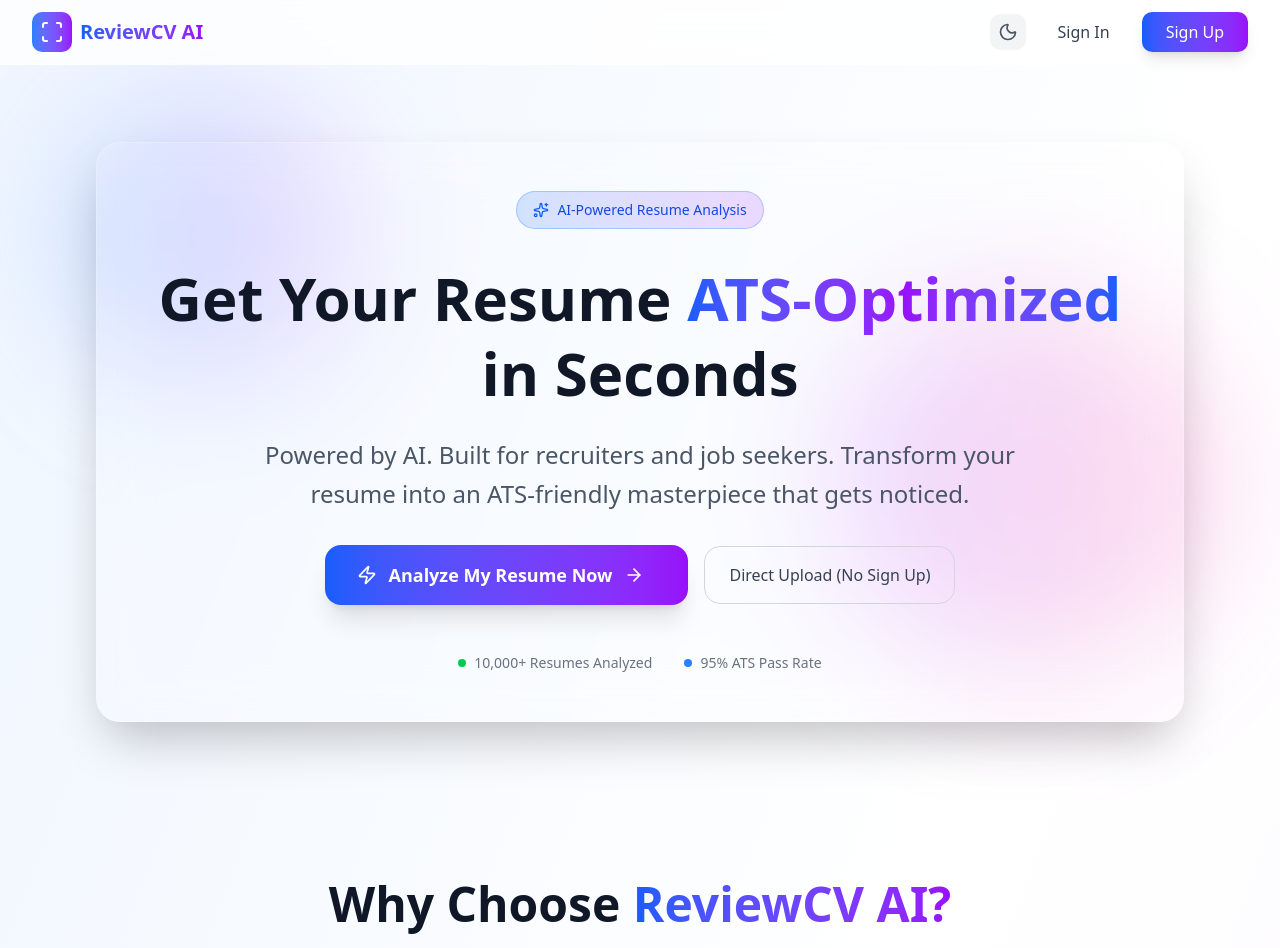
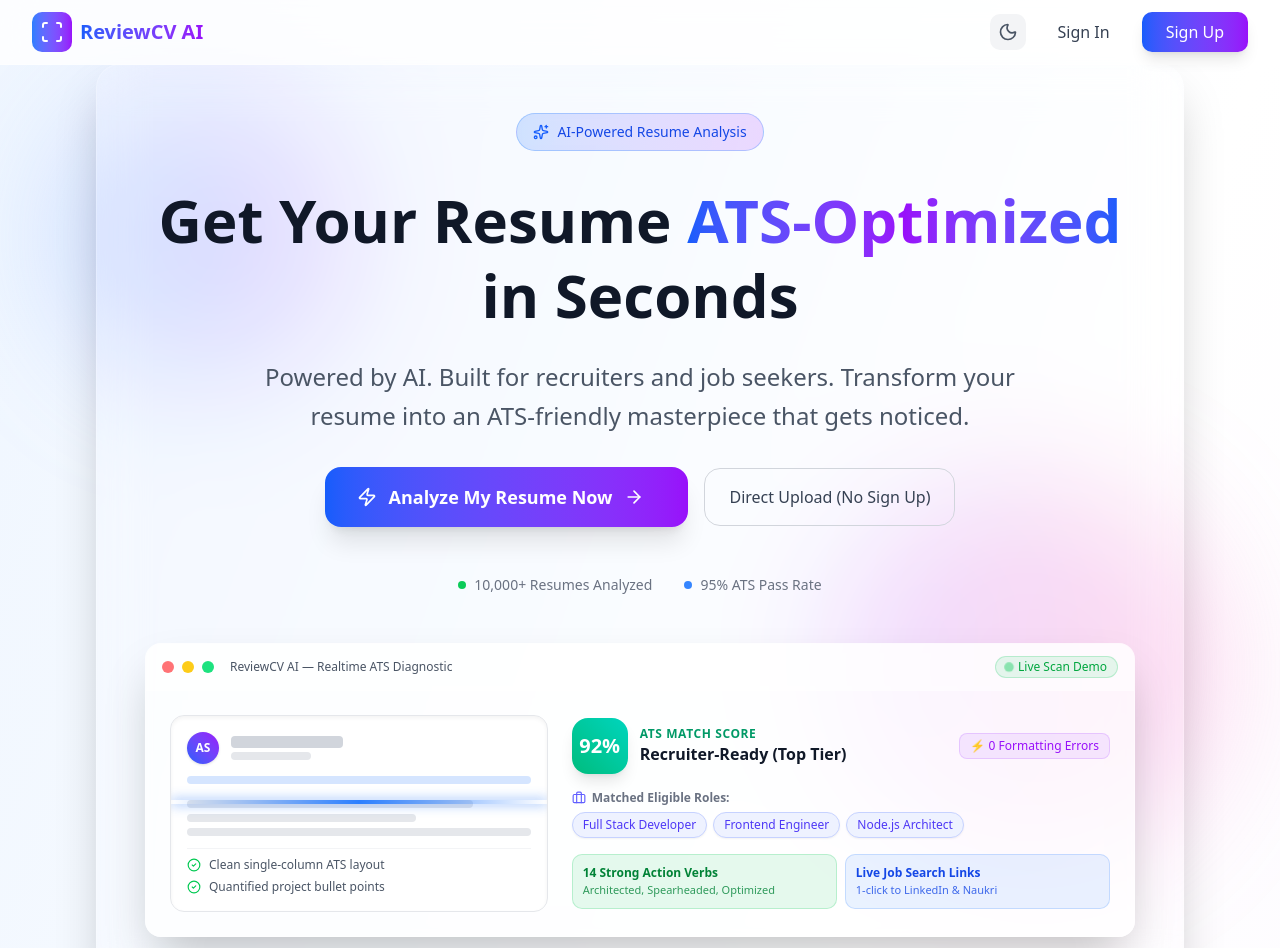
Before and after one commit to AasathaSingh02/ReviewCV-AI, a React (Vite) app in the folder client/: page / in a window 1280 px wide. Shown: the top 948 px of the page. Built offline with nearby package versions, Linux system fonts and the light colour scheme; no server answers.

Commit message:
feat: add animated live ATS scan mockup in hero & comprehensive README documentation

```diff
--- a/client/src/components/landing/Hero.tsx
+++ b/client/src/components/landing/Hero.tsx
@@ -1,6 +1,6 @@
 import React from "react";
 import { motion } from "framer-motion";
-import { ArrowRight, Sparkles, Zap } from "lucide-react";
+import { ArrowRight, Sparkles, Zap, CheckCircle2, Briefcase } from "lucide-react";
 import { useNavigate } from "react-router-dom"; // ✅ Import navigation hook
 
 type HeroProps = {
@@ -124,6 +124,126 @@ export const Hero: React.FC<HeroProps> = () => {
               <span>95% ATS Pass Rate</span>
             </div>
           </motion.div>
+
+          {/* 🖥️ Live Product Demo Preview Mockup */}
+          <motion.div
+            initial={{ opacity: 0, y: 40 }}
+            animate={{ opacity: 1, y: 0 }}
+            transition={{ duration: 0.9, delay: 1.3 }}
+            className="mt-12 text-left rounded-2xl border border-white/30 dark:border-gray-700/40 bg-white/70 dark:bg-gray-950/70 backdrop-blur-2xl shadow-2xl overflow-hidden"
+          >
+            {/* Window Title Bar */}
+            <div className="flex items-center justify-between px-4 py-3 border-b border-white/20 dark:border-gray-800 bg-white/50 dark:bg-gray-900/50">
+              <div className="flex items-center space-x-2">
+                <div className="w-3 h-3 rounded-full bg-red-400/90" />
+                <div className="w-3 h-3 rounded-full bg-yellow-400/90" />
+                <div className="w-3 h-3 rounded-full bg-green-400/90" />
+                <span className="text-xs font-medium text-gray-600 dark:text-gray-400 ml-2">
+                  ReviewCV AI — Realtime ATS Diagnostic
+                </span>
+              </div>
+              <span className="text-xs px-2.5 py-0.5 rounded-full bg-green-500/10 text-green-600 dark:text-green-400 font-medium flex items-center gap-1.5 border border-green-500/20">
+                <span className="w-1.5 h-1.5 rounded-full bg-green-500 animate-ping" />
+                Live Scan Demo
+              </span>
+            </div>
+
+            {/* Mock Content Grid */}
+            <div className="p-6 grid grid-cols-1 md:grid-cols-12 gap-6 items-center">
+              {/* Left: Mini Resume with Scanning Laser Bar */}
+              <div className="md:col-span-5 relative p-4 rounded-xl border border-gray-200 dark:border-gray-800 bg-white dark:bg-gray-900/90 shadow-inner overflow-hidden">
+                {/* Animated Scan Line */}
+                <motion.div
+                  className="absolute left-0 right-0 h-1 bg-gradient-to-r from-transparent via-blue-500 to-transparent shadow-[0_0_12px_rgba(59,130,246,0.8)] z-10"
+                  animate={{ top: ["8%", "90%", "8%"] }}
+                  transition={{ duration: 3.5, repeat: Infinity, ease: "easeInOut" }}
+                />
+
+                <div className="space-y-3">
+                  <div className="flex items-center space-x-3">
+                    <div className="w-8 h-8 rounded-full bg-gradient-to-tr from-blue-600 to-purple-600 text-white flex items-center justify-center font-bold text-xs shadow">
+                      AS
+                    </div>
+                    <div>
+                      <div className="h-3 w-28 bg-gray-300 dark:bg-gray-700 rounded" />
+                      <div className="h-2 w-20 bg-gray-200 dark:bg-gray-800 rounded mt-1" />
+                    </div>
+                  </div>
+
+                  <div className="h-2 w-full bg-blue-500/20 rounded" />
+                  <div className="space-y-1.5 pt-1">
+                    <div className="h-2 w-5/6 bg-gray-200 dark:bg-gray-800 rounded" />
+                    <div className="h-2 w-4/6 bg-gray-200 dark:bg-gray-800 rounded" />
+                    <div className="h-2 w-full bg-gray-200 dark:bg-gray-800 rounded" />
+                  </div>
+
+                  <div className="pt-2 border-t border-gray-100 dark:border-gray-800 space-y-1.5">
+                    <div className="flex items-center gap-2">
+                      <CheckCircle2 className="w-3.5 h-3.5 text-green-500 shrink-0" />
+                      <span className="text-xs text-gray-600 dark:text-gray-300 font-medium">Clean single-column ATS layout</span>
+                    </div>
+                    <div className="flex items-center gap-2">
+                      <CheckCircle2 className="w-3.5 h-3.5 text-green-500 shrink-0" />
+                      <span className="text-xs text-gray-600 dark:text-gray-300 font-medium">Quantified project bullet points</span>
+                    </div>
+                  </div>
+                </div>
+              </div>
+
+              {/* Right: Live ATS Results Card */}
+              <div className="md:col-span-7 space-y-4">
+                <div className="flex items-center justify-between flex-wrap gap-2">
+                  <div className="flex items-center gap-3">
+                    <div className="relative flex items-center justify-center w-14 h-14 rounded-2xl bg-gradient-to-tr from-emerald-500 to-teal-400 text-white font-extrabold text-xl shadow-lg">
+                      92%
+                    </div>
+                    <div>
+                      <div className="text-xs uppercase tracking-wider text-emerald-600 dark:text-emerald-400 font-semibold">
+                        ATS Match Score
+                      </div>
+                      <div className="text-base font-bold text-gray-900 dark:text-white">
+                        Recruiter-Ready (Top Tier)
+                      </div>
+                    </div>
+                  </div>
+
+                  <span className="text-xs font-medium px-2.5 py-1 rounded-md bg-purple-500/10 text-purple-600 dark:text-purple-300 border border-purple-500/20">
+                    ⚡ 0 Formatting Errors
+                  </span>
+                </div>
+
+                {/* Suggested Job Roles Pills */}
+                <div className="space-y-1.5">
+                  <span className="text-xs font-semibold text-gray-500 dark:text-gray-400 flex items-center gap-1.5">
+                    <Briefcase className="w-3.5 h-3.5 text-indigo-500" />
+                    Matched Eligible Roles:
+                  </span>
+                  <div className="flex flex-wrap gap-1.5">
+                    {["Full Stack Developer", "Frontend Engineer", "Node.js Architect"].map((role) => (
+                      <span
+                        key={role}
+                        className="text-xs px-2.5 py-1 rounded-full bg-indigo-50 dark:bg-indigo-950/60 text-indigo-600 dark:text-indigo-300 border border-indigo-200 dark:border-indigo-800 font-medium shadow-xs"
+                      >
+                        {role}
+                      </span>
+                    ))}
+                  </div>
+                </div>
+
+                {/* Highlights / Strengths */}
+                <div className="grid grid-cols-2 gap-2 text-xs">
+                  <div className="p-2.5 rounded-lg bg-green-500/10 border border-green-500/20 text-green-700 dark:text-green-300">
+                    <strong>14 Strong Action Verbs</strong>
+                    <p className="text-[11px] opacity-80 mt-0.5">Architected, Spearheaded, Optimized</p>
+                  </div>
+                  <div className="p-2.5 rounded-lg bg-blue-500/10 border border-blue-500/20 text-blue-700 dark:text-blue-300">
+                    <strong>Live Job Search Links</strong>
+                    <p className="text-[11px] opacity-80 mt-0.5">1-click to LinkedIn & Naukri</p>
+                  </div>
+                </div>
+              </div>
+            </div>
+          </motion.div>
         </motion.div>
       </div>
     </section>
```
Also changed, not shown: 1 other file (tests, documents, lock files or other folders).
